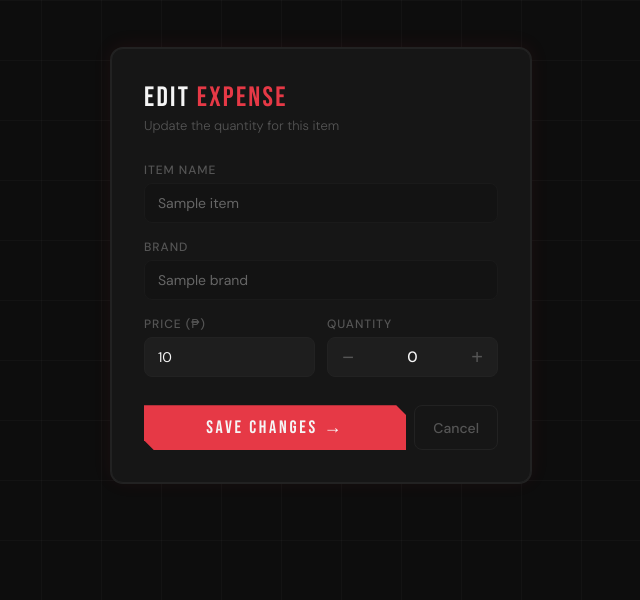
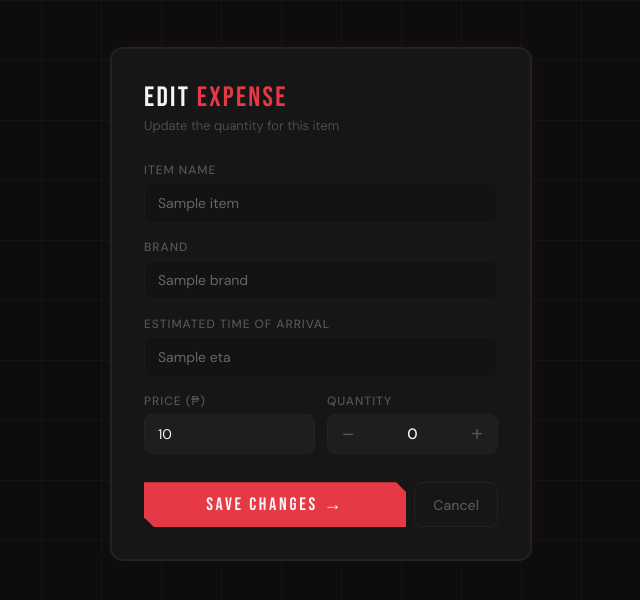
Before and after one commit to jnxen/HobList, a Flask app: template templates/edit.html in a window 1280 px wide. Shown: the top 600 px of the page, without its empty margins (319-959 px from the left). Run offline with Flask 3, Linux system fonts and the light colour scheme; the template is opened without the code that fills it: most values are stand-ins (such as "Sample title", 1, 10 or a date in 2020).

Commit message:
HobList Update:   - app.py     - added ETA in DB input   - addtocart.html     - added ETA input field     - added ETA styles   - edit.html     - added eta viewing

```diff
--- a/app.py
+++ b/app.py
@@ -14,6 +14,7 @@ def init_db():
         item_id TEXT PRIMARY KEY,
         name TEXT,
         brand TEXT,
+        ETA TEXT,
         price REAL,
         quantity INTEGER,
         amount REAL
@@ -80,6 +81,7 @@ def feed():
 def add():
     name = request.form["name"]
     brand = request.form["brand"]
+    ETA = request.form["ETA"]
     price = float(request.form["price"])
     quantity = int(request.form["quantity"])
 
@@ -89,11 +91,12 @@ def add():
     cursor = conn.cursor()
 
     cursor.execute("""
-    INSERT INTO items (item_id, name, brand, price, quantity, amount)
-    VALUES (?, ?, ?, ?, ?, ?)
+    INSERT INTO items (item_id, name, brand, ETA, price, quantity, amount)
+    VALUES (?, ?, ?, ? , ?, ?, ?)
 """, (str(uuid.uuid4()),
       name,
       brand,
+      ETA,
       price,
       quantity,
       amount
@@ -114,6 +117,7 @@ def delete_item(item_id):
 
     conn.commit()
     conn.close()
+    return render_template("list.html")
 
 
 @app.route("/clear", methods=["POST"])
--- a/templates/edit.html
+++ b/templates/edit.html
@@ -283,6 +283,10 @@
           <label>Brand</label>
           <div class="field-readonly">{{ item.brand }}</div>
         </div>
+        <div class="field">
+          <label> Estimated Time of Arrival </label>
+          <div class="field-readonly">{{ item.ETA }}</div>
+        </div>
 
         <div class="row">
           <div class="field">
```
Also changed, not shown: templates/add_to_cart.html (+16 -0 lines), database.db.
